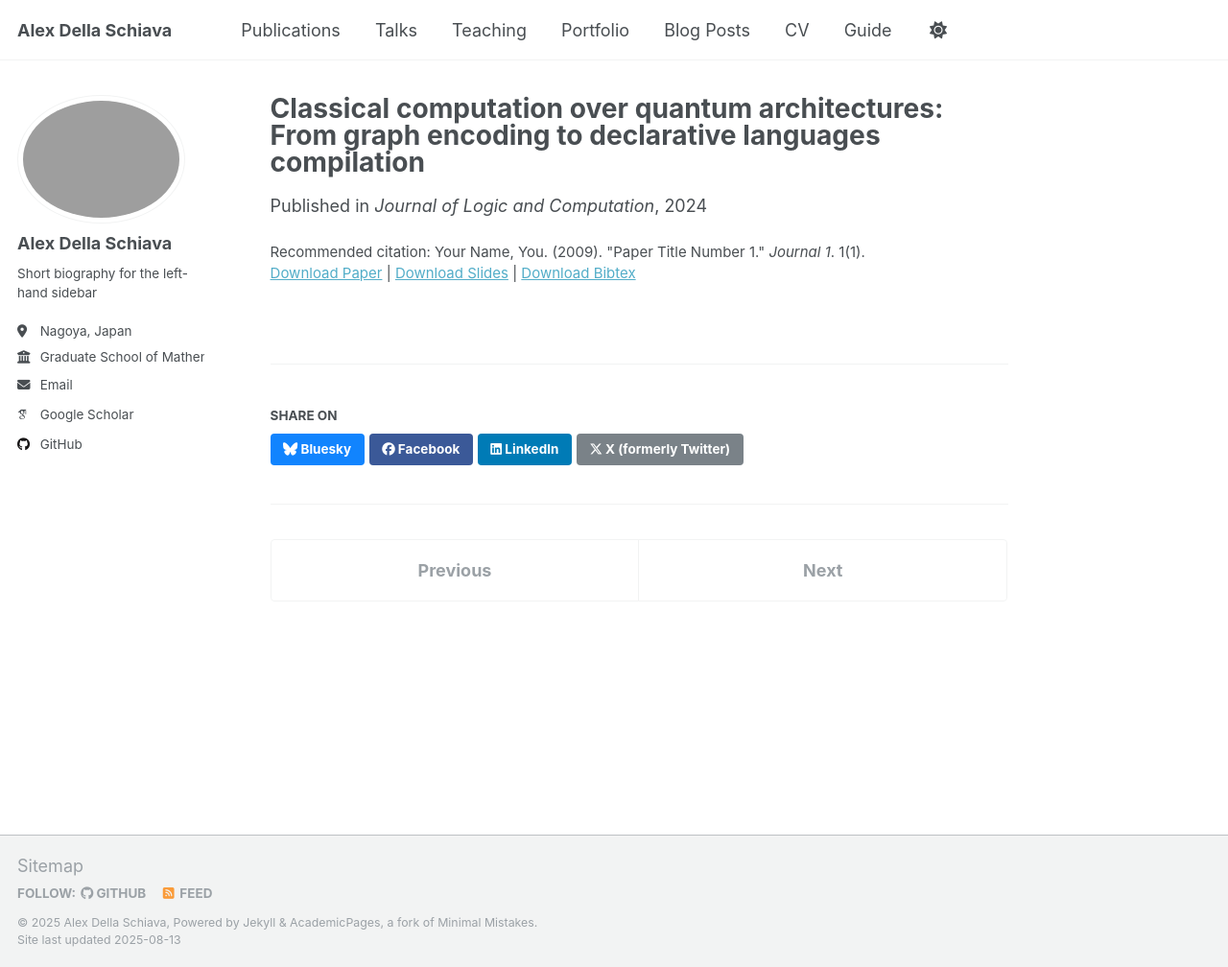
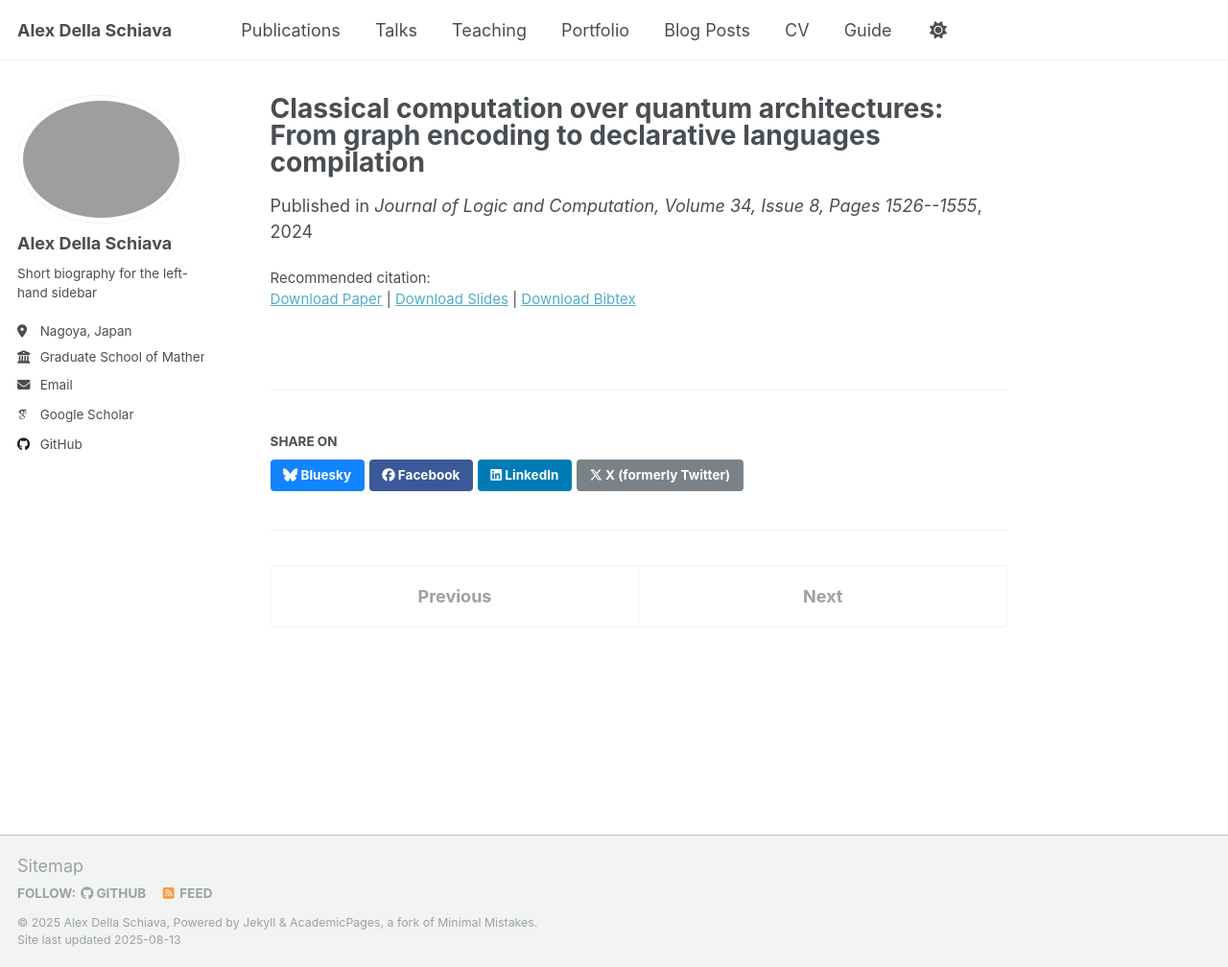
Before and after one commit to Alex-Dell1/Alex-Dell1.github.io, a Jekyll site: the page built from _publications/2009-10-01-paper-title-number-1.md, in a window 1280 px wide and 1008 px high. Shown: the whole window at 96% size. Built offline with Jekyll 4.4.1, drawn with Linux system fonts in a browser that asks for light colours; some web fonts are replaced; a script that is not in the unit is left out.

Commit message:
Update 2009-10-01-paper-title-number-1.md

```diff
--- a/_publications/2009-10-01-paper-title-number-1.md
+++ b/_publications/2009-10-01-paper-title-number-1.md
@@ -5,9 +5,9 @@ category: manuscripts
 permalink: /publication/DPR24
 excerpt: 'This paper is about the number 1. The number 2 is left for future work.'
 date: 2024-12-01
-venue: 'Journal of Logic and Computation'
+venue: 'Journal of Logic and Computation, Volume 34, Issue 8, Pages 1526--1555'
 slidesurl: ''
 paperurl: 'https://academic.oup.com/logcom/article-abstract/34/8/1526/7724754'
 bibtexurl: ''
-citation: 'Your Name, You. (2009). &quot;Paper Title Number 1.&quot; <i>Journal 1</i>. 1(1).'
+citation: ''
 ---
```
